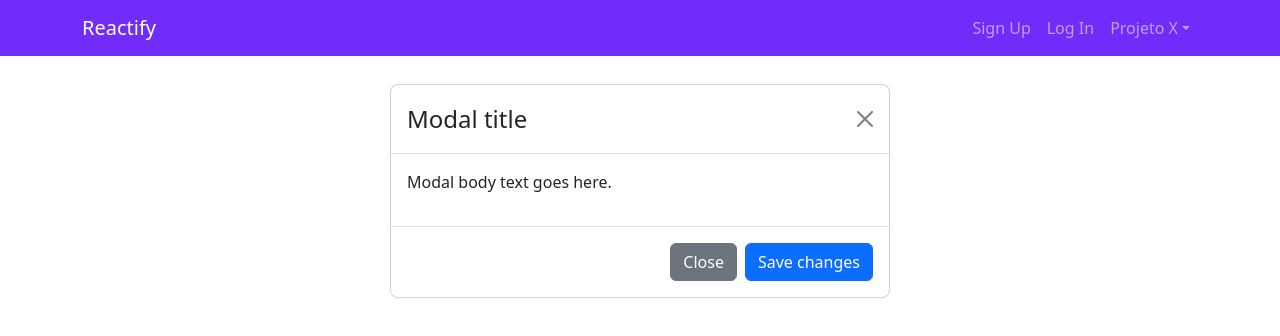
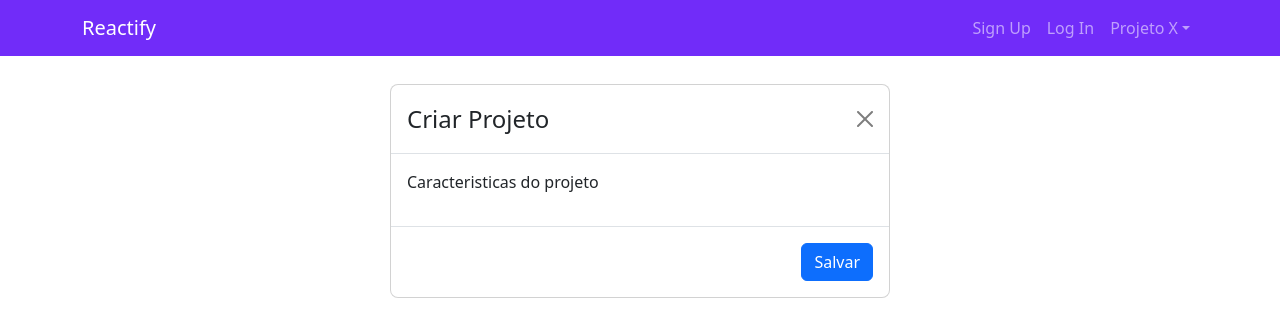
Before and after one commit to LumaGabriela/reactify-demo, a React (Create React App) app: page / in a window 1280 px wide. Shown: the top 336 px of the page. Built offline with nearby package versions, Linux system fonts and the light colour scheme.

Commit message:
Update modal.js

```diff
--- a/src/components/modal/modal.js
+++ b/src/components/modal/modal.js
@@ -9,16 +9,16 @@ function ModalMenu() {
     >
       <Modal.Dialog>
         <Modal.Header closeButton>
-          <Modal.Title>Modal title</Modal.Title>
+          <Modal.Title>Criar Projeto</Modal.Title>
         </Modal.Header>
 
         <Modal.Body>
-          <p>Modal body text goes here.</p>
+          <p>Caracteristicas do projeto</p>
         </Modal.Body>
 
         <Modal.Footer>
-          <Button variant="secondary">Close</Button>
-          <Button variant="primary">Save changes</Button>
+
+          <Button variant="primary">Salvar</Button>
         </Modal.Footer>
       </Modal.Dialog>
     </div>
```
